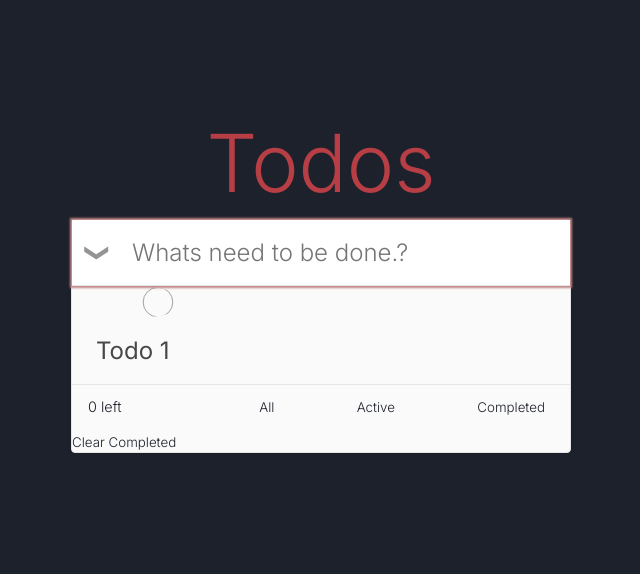
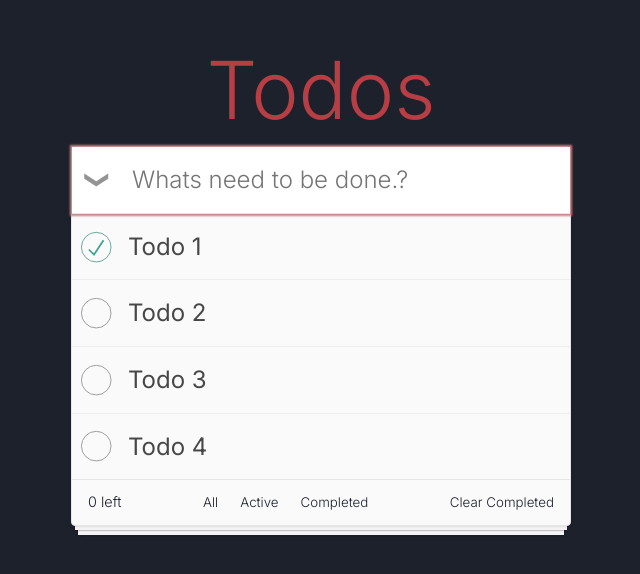
Before and after one commit to afaq-karim/svelte-test-app, a SvelteKit app: page / in a window 1280 px wide. Shown: the part 120-694 px from the top of the page, without its empty margins (319-959 px from the left). Built offline with nearby package versions, Linux system fonts and the light colour scheme.

Commit message:
new changes added

```diff
--- a/src/components/Todo.svelte
+++ b/src/components/Todo.svelte
@@ -1,3 +1,14 @@
+<script lang="ts">
+	import type { ITodo } from '$root/types/todo';
+
+	let todos: ITodo[] = [
+		{ id: '1e4a59703af84', text: 'Todo 1', completed: true },
+		{ id: '9e09bcd7b9349', text: 'Todo 2', completed: false },
+		{ id: '9e4273a51a37c', text: 'Todo 3', completed: false },
+		{ id: '53ae48bf605cc', text: 'Todo 4', completed: false }
+	];
+</script>
+
 <main>
 	<h1 class="title">Todos</h1>
 
@@ -16,29 +27,32 @@
 		</form>
 
 		<ul class="todo-list">
+			{#each todos as todo (todo.id)}
 				<li class="todo">
 					<div class="todo-item">
-					<div>
-						<input type="checkbox" id="todo" class="toggle" />
+						<div class="flex-item">
+							<input checked={todo.completed} type="checkbox" id="todo" class="toggle" />
 							<label aria-label="Check todo" class="todo-check" for="todo" />
-						<span class="todo-text">Todo 1</span>
+							<span class="todo-text">
+								{todo.text}
+							</span>
 							<button aria-label="Remove todo" class="remove" />
 						</div>
-
 						<!-- <input class="edit" type="text" autofocus /> -->
 					</div>
 				</li>
+			{/each}
 		</ul>
 
 		<div class="actions">
 			<span class="todo-count"> 0 left </span>
-			<div class="filters" />
+			<div class="filters">
 				<button class="filter">All</button>
 				<button class="filter">Active</button>
 				<button class="filter">Completed</button>
 			</div>
-
 			<button class="clear-completed">Clear Completed</button>
+		</div>
 	</section>
 </main>
 
@@ -159,7 +173,7 @@
 
 	.todo-item {
 		position: relative;
-		display: flex;
+		/* display: flex; */
 		align-items: center;
 		padding: 0 var(--spacing-8);
 	}
@@ -180,7 +194,7 @@
 	.toggle {
 		position: absolute;
 		top: 26px;
-		left: 13px;
+		left: 19px;
 		transform: scale(2);
 		opacity: 0;
 	}
@@ -236,4 +250,7 @@
 	.selected {
 		border-color: var(--color-highlight);
 	}
+	.flex-item {
+		display: flex;
+	}
 </style>
--- /dev/null
+++ b/src/types/todo.ts
@@ -0,0 +1,5 @@
+export interface ITodo {
+  id: string
+  text: string
+  completed: boolean
+}
```
Lines whose indentation alone changed are shown as unchanged.
